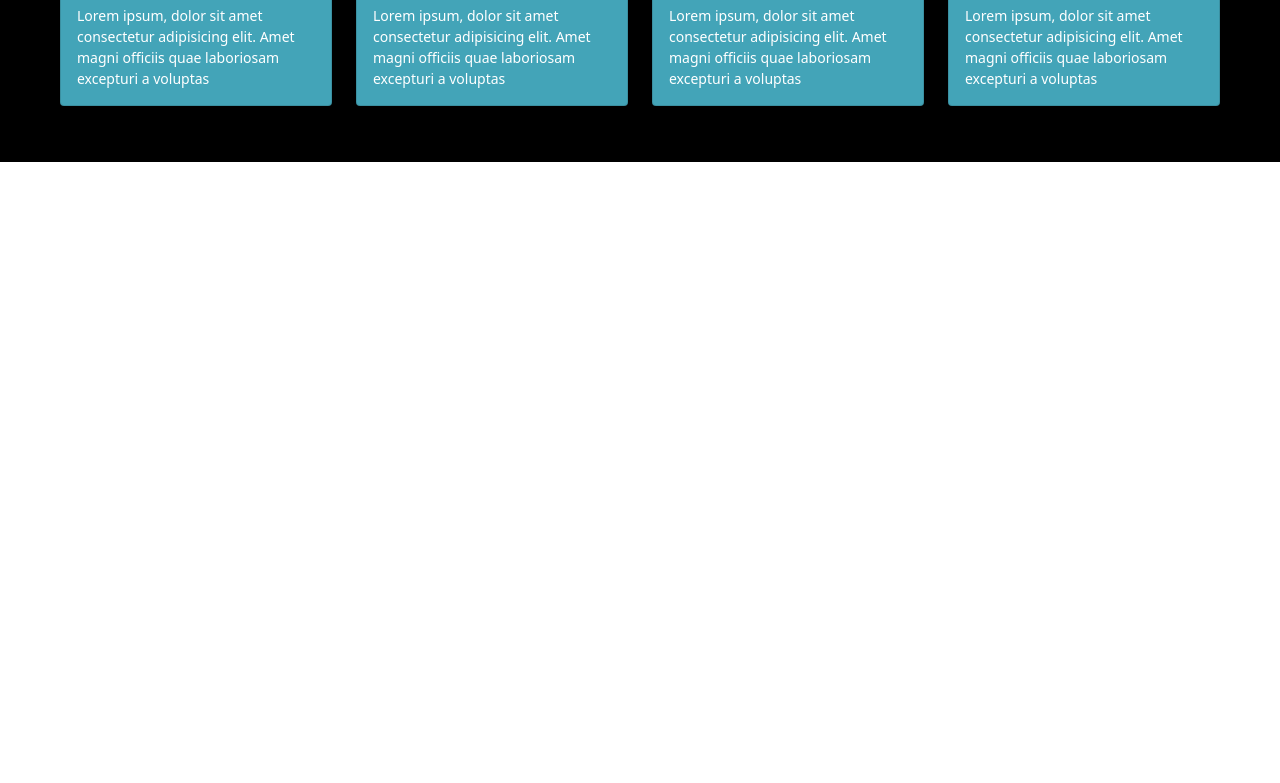
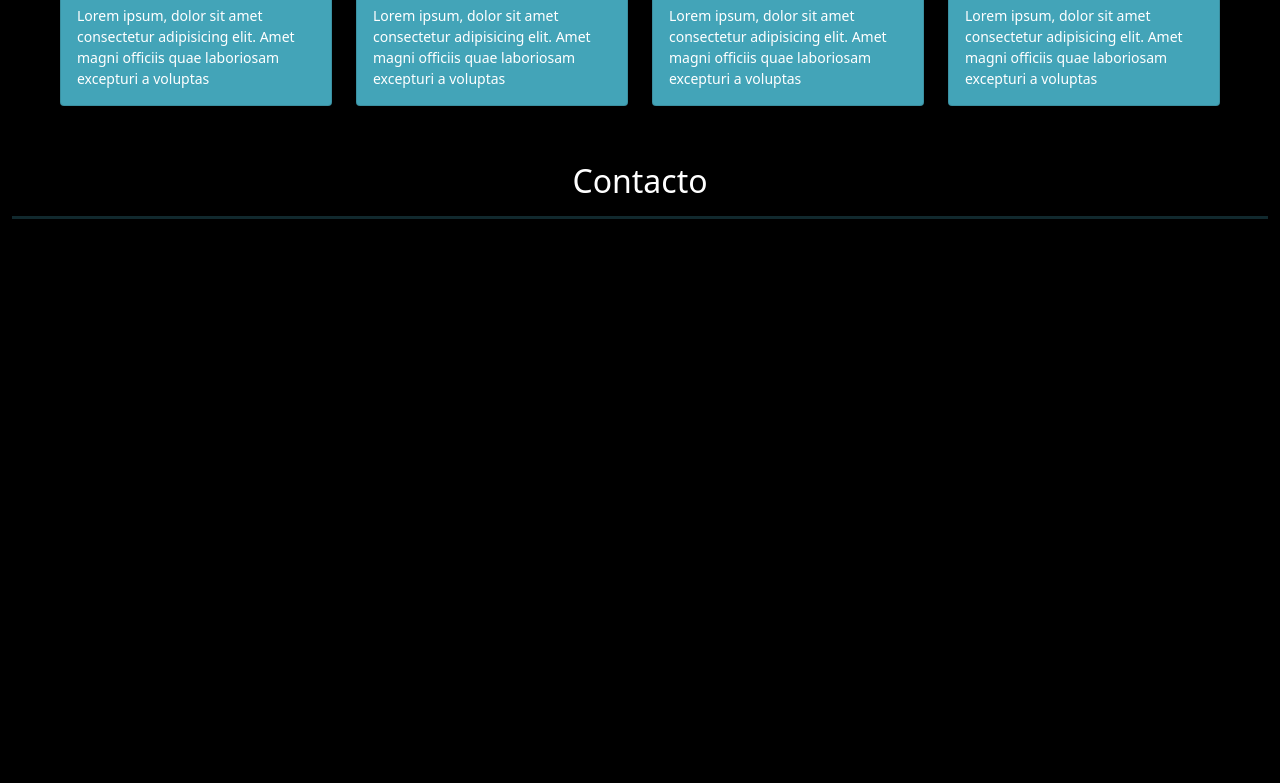
Before and after one commit to ssvidal/edutecno-susanvidal, a plain HTML site: page index.html in a window 1280 px wide. Shown: the part 1839-2622 px from the top of the page. Before the commit the page ends 2001 px from the top, so only its background shows below. Drawn offline with nearby package versions, Linux system fonts and the light colour scheme; a script that the page names is missing.

Commit message:
seccion contacto

```diff
--- a/assets/css/styles.css
+++ b/assets/css/styles.css
@@ -6,10 +6,11 @@ html{
     width: 30px;
 }
 nav{
-    position: absolute !important;
+    position: fixed !important;
     z-index: 10;
     left: 0;
     right: 0;
+    background-color: #43a4b8;
 }
 header{
     position: relative;
@@ -52,3 +53,7 @@ i{
     color:white;
     font-size: 14px;
 }
+.formulario{
+    background-color: black;
+    color: white;
+}
--- a/index.html
+++ b/index.html
@@ -131,12 +131,13 @@
             </div>
           </div>
         </section>
-
-
-
-
-
-
+        <section class="container-fluid formulario" id="contacto">
+          <h2 class="text-center">Contacto</h2>
+          <hr class="linea"/>
+          <div class="container-fluid p-4">
+            <div class="typeform-widget" data-url="https://form.typeform.com/to/WTCwfIUK?typeform-medium=embed-snippet" style="width: 100%; height: 500px;"></div> <script> (function() { var qs,js,q,s,d=document, gi=d.getElementById, ce=d.createElement, gt=d.getElementsByTagName, id="typef_orm", b="https://embed.typeform.com/"; if(!gi.call(d,id)) { js=ce.call(d,"script"); js.id=id; js.src=b+"embed.js"; q=gt.call(d,"script")[0]; q.parentNode.insertBefore(js,q) } })() </script>
+          </div>
+        </section>
     </main>
 
 
```
